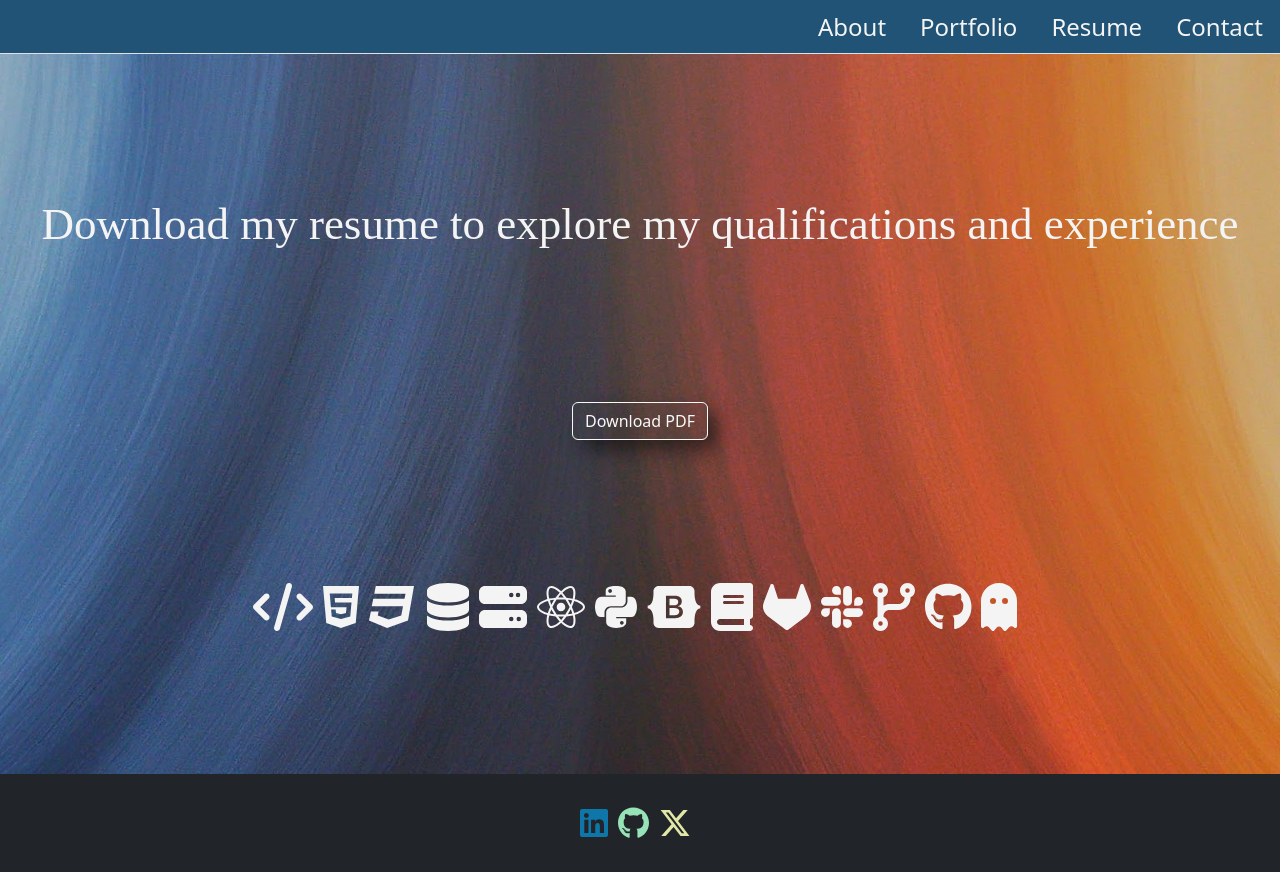
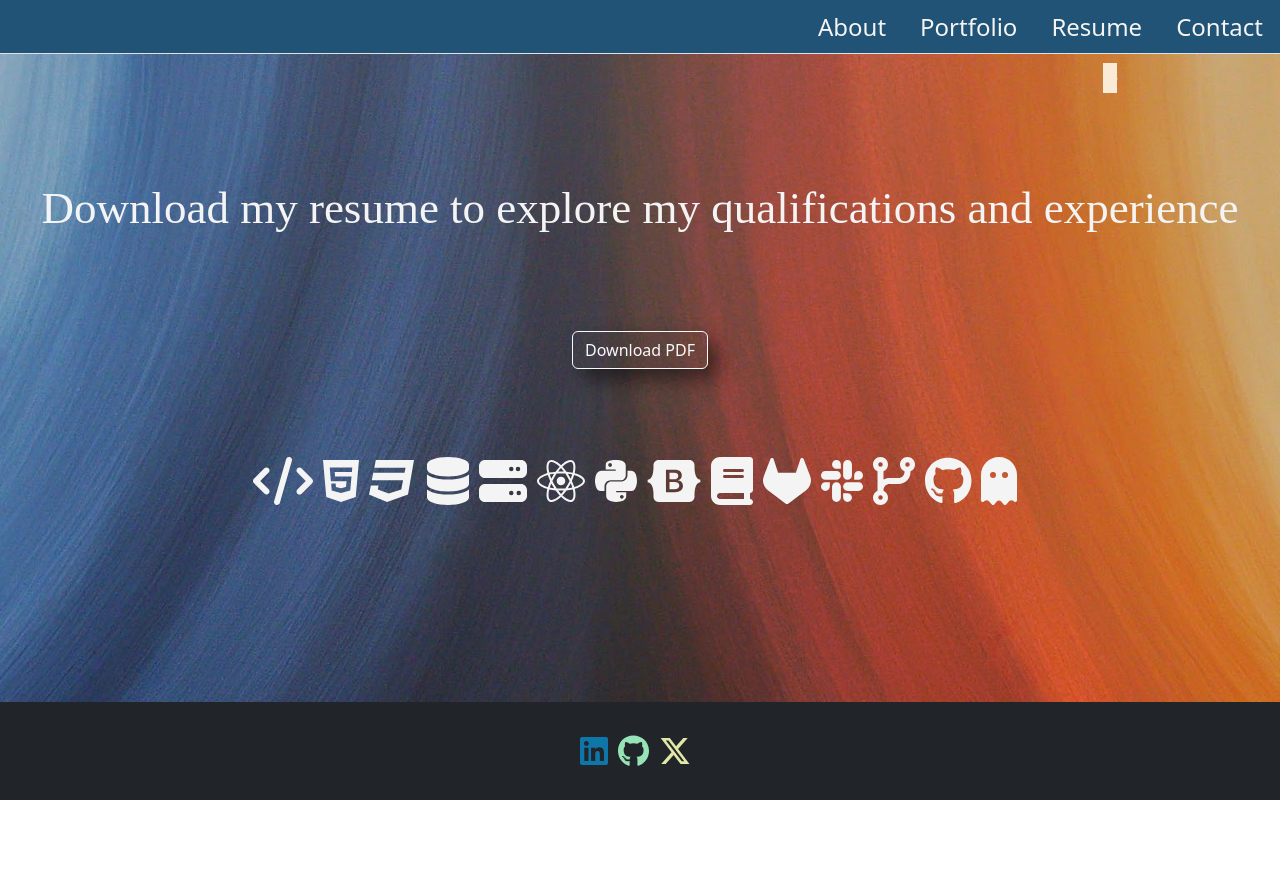
Before and after one commit to Vtencouchclimbr/Jesse-Anderson-React-Development, a React (Vite) app: page /Resume in a window 1280 px wide. After the commit the page ends 800 px from the top, so only its background shows below. Built offline with nearby package versions, Linux system fonts and the light colour scheme.

Commit message:
styling complete, for now

```diff
--- a/src/pages/Contact.jsx
+++ b/src/pages/Contact.jsx
@@ -52,9 +52,12 @@ function Form() {
   };
 
   return (
+    <div>
+      <div style={{ marginRight: '48px', marginTop: '9px' }}className='d-flex flex-column align-items-end'>
+     <div style={{ border: 'solid', color: 'antiquewhite', backgroundColor: 'antiquewhite', borderColor: 'antiquewhite', width: '14px' }} className='d-flex flex-column align-content-start'>↓</div>
+     </div>
     <div  className="container d-flex flex-column flex-grow-1">
-
-      <div style={{ paddingTop: '80px' }} className="d-flex">
+      <div style={{ paddingTop: '50px' }} className="d-flex">
       <TextAnimation />
       </div>
       <form style={{ paddingTop: '50px', paddingLeft: '80px' }} className="form d-flex align-items-center" onSubmit={emailValidate}>
@@ -116,6 +119,7 @@ function Form() {
         </ul>
       </div>
     </div>
+    </div>
   );
 }
 export default Form;
--- a/src/pages/Home.jsx
+++ b/src/pages/Home.jsx
@@ -3,9 +3,9 @@ import myImage from '../utils/chimp.jpg';
 
 export default function Home() {
   return (
-    <div style={{ height: '720px' }} className="d-flex flex-grow-1">
-      <div style={{ height: '100%', width: '100%' }} className="">
-        <h1 style={{ fontSize: '35px', color: '#f4f4f4', marginTop: '40px', marginLeft: '40px', fontFamily: 'Brush Script MT' }}>A little bit about me:</h1>
+    <div style={{  height: '720px' }} className="d-flex flex-grow-1">
+      <div style={{  height: '100%', width: '100%' }} className="">
+        <h1 style={{  fontSize: '35px', color: '#f4f4f4', marginTop: '40px', marginLeft: '40px', fontFamily: 'Brush Script MT' }}>A little bit about me:</h1>
         <div style={{ marginLeft: '100px', backgroundColor: '#f4f4f4', boxShadow: '10px 10px 20px 0px rgba(0, 0, 0, 0.5)' }} className="card d-flex flex-column align-items-end">
           <div className="card-body">
             <p className="card-text">
@@ -16,9 +16,9 @@ export default function Home() {
         </div>
       </div>
       <div style={{  height: '100%', width: '100%', position: 'relative' }} className="d-flex justify-content-center align-items-center">
+      <span style={{ border: 'solid', color: 'antiquewhite', backgroundColor: 'antiquewhite', borderColor: 'antiquewhite', position: 'relative', top: '-380px', left: '386px' }}>↓</span>
       <h1 style={{ fontSize: '75px', color: 'antiquewhite', fontFamily: 'Lucida Handwriting', zIndex: '100', position: 'relative', top: '200px', right: '400px', zIndex: 100 }} className="">Jesse Anderson</h1>
-
-        <img style={{ width: '500px', height: '500px', boxShadow: '10px 10px 20px 0px rgba(0, 0, 0, 0.5)', position: 'absolute', top: '', left: '', zIndex: 1 }} src={myImage} alt="Image of the devloper" />
+      <img style={{ width: '500px', height: '500px', boxShadow: '10px 10px 20px 0px rgba(0, 0, 0, 0.5)', position: 'absolute', top: '', left: '', zIndex: 1 }} src={myImage} alt="Image of the devloper" />
       </div>
 
       {/* <TextAnimation  fullText={animationMessage2} /> */}
--- a/src/pages/Portfolio.jsx
+++ b/src/pages/Portfolio.jsx
@@ -19,6 +19,10 @@ const styles = {
 
 export default function Portfolio() {
   return (
+    <div>
+      <div style={{ marginRight: '287px', marginBottom: '60px', marginTop: '9px' }}className='d-flex flex-column align-items-end'>
+      <div style={{ border: 'solid', color: 'antiquewhite', backgroundColor: 'antiquewhite', borderColor: 'antiquewhite', width: '14px' }} className='d-flex flex-column align-content-start'>↓</div>
+      </div>
     <div id="carouselExample" className="carousel slide d-flex justify-content-center my-auto">
       <div className="carousel-inner">
         <div className="carousel-item active">
@@ -85,5 +89,6 @@ export default function Portfolio() {
         <span className="visually-hidden">Next</span>
       </button>
     </div>
+    </div>
   );
 }
--- a/src/pages/Resume.jsx
+++ b/src/pages/Resume.jsx
@@ -8,7 +8,11 @@ import resume from '../utils/Resume.pdf';
 export default function Resume() {
 
   return (
-    <div style={{ height: '720px' }} className="d-flex flex-column flex-grow-1 align-items-center">
+    <div>
+      <div style={{ marginRight: '163px', marginTop: '9px' }}className='d-flex flex-column align-items-end'>
+     <div style={{ border: 'solid', color: 'antiquewhite', backgroundColor: 'antiquewhite', borderColor: 'antiquewhite', width: '14px' }} className='d-flex flex-column align-content-start'>↓</div>
+     </div>
+    <div style={{ height: '500px' }} className="d-flex flex-column flex-grow-1 align-items-center">
       <h1 style={{ fontSize: '45px', fontFamily: 'Brush Script MT', color: '#f4f4f4', textDecoration: 'none' }} className="flex-grow-1 align-content-center">Download my resume to explore my qualifications and experience</h1>
       <a href={resume} download="MyDocument.pdf">
         <button style={{ Color: '#f4f4f4', boxShadow: '10px 10px 20px 0px rgba(0, 0, 0, 0.5)' }} className="btn btn-outline-light align-content-end flex-grow-1">Download PDF</button>
@@ -31,6 +35,8 @@ export default function Resume() {
       </div>
       {/* <TextAnimation fullText={animationMessage1} /> */}
     </div>
+    </div>
+
   );
 }
 
--- a/src/utils/logic.jsx
+++ b/src/utils/logic.jsx
@@ -23,7 +23,7 @@ export default function TextAnimation() {
           setText(''); // Clear the text
           characterIndex = 0; // Reset character index
           updateText(); // Start animation again
-        }, 1500); // Pause for 1 second before restarting
+        }, 1500); // Pause for 1.5 seconds before restarting
       }
     }
 
```
